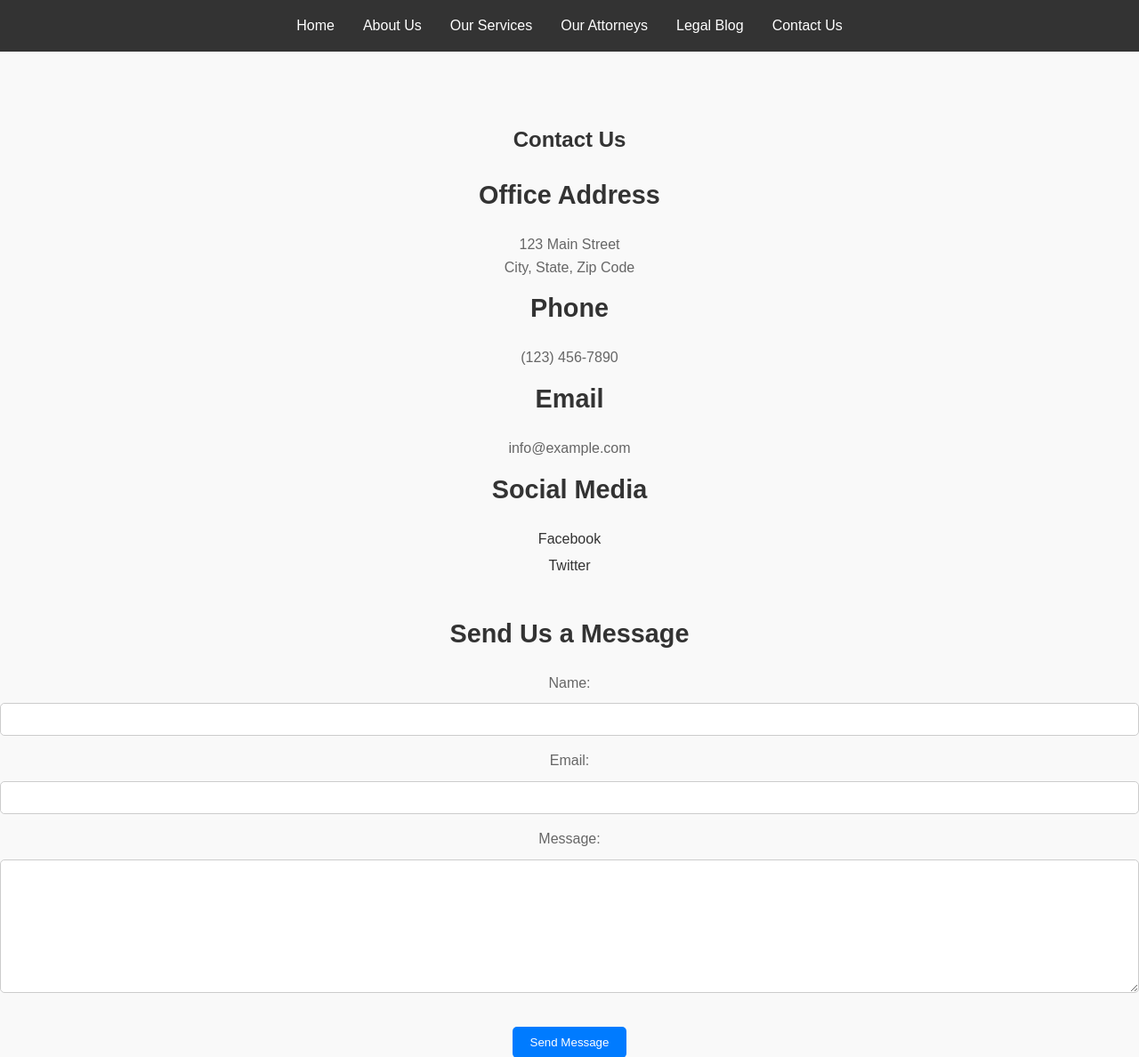
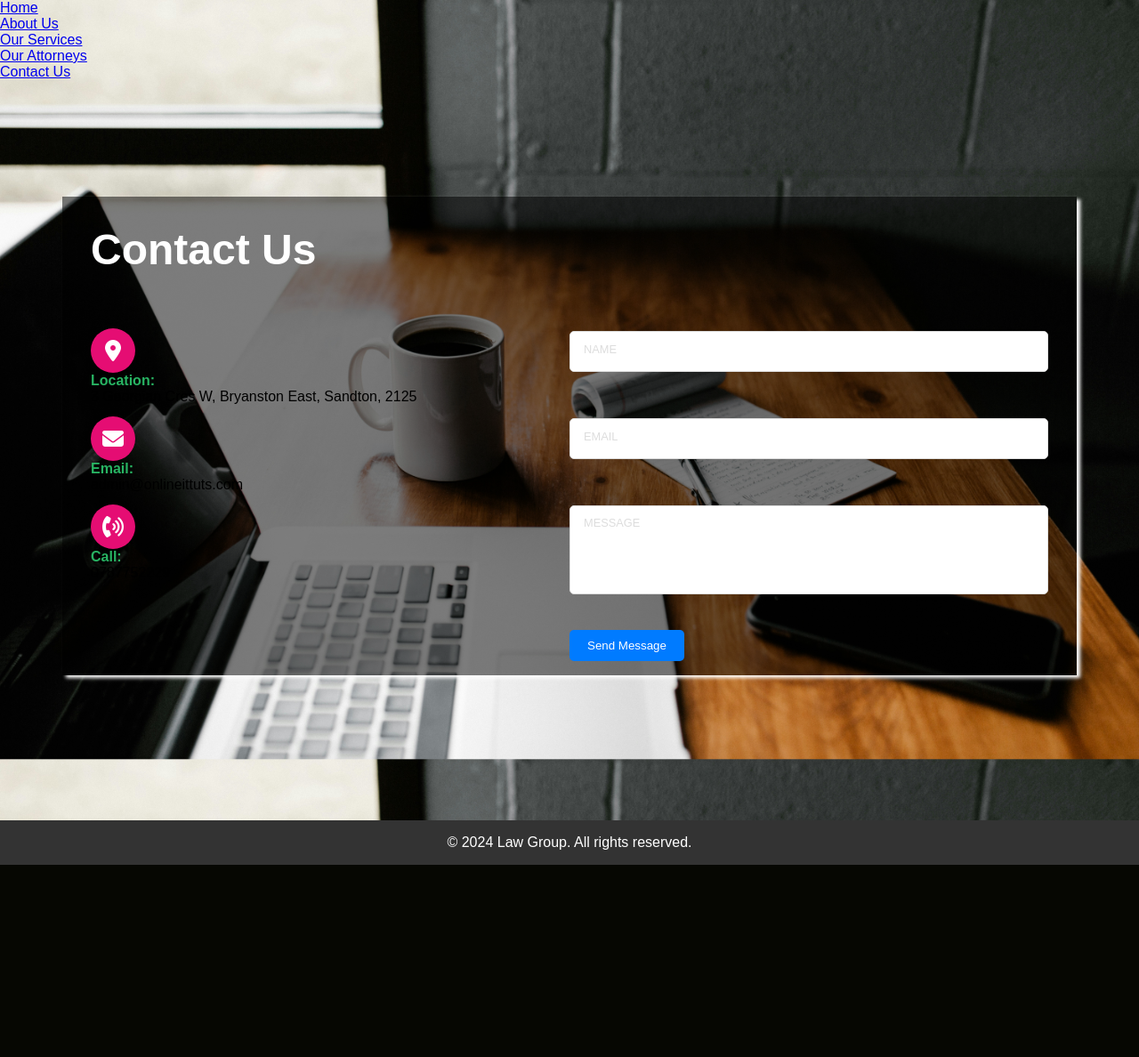
Before and after one commit to OmegaSithebe/Nkosi-Mbewe-Law-Group, a PHP site: page /contact.html in a window 1280 px wide. Shown: the top 1188 px of the page at 89% size. After the commit the page ends 972 px from the top, so only its background shows below. Run offline with PHP 8.4, Linux system fonts and the light colour scheme; some libraries are stand-ins or nearby versions.

Commit message:
28 May morning edit

```diff
--- a/contact.html
+++ b/contact.html
@@ -4,7 +4,8 @@
     <meta charset="UTF-8">
     <meta name="viewport" content="width=device-width, initial-scale=1.0">
     <title>Contact Us - Law Group</title>
-    <link rel="stylesheet" href="css/styles.css">
+    <link rel="stylesheet" href="css/styles2.css">
+    <link rel="stylesheet" href="https://cdnjs.cloudflare.com/ajax/libs/font-awesome/6.1.1/css/all.min.css">
 </head>
 <body>
     <header>
@@ -14,51 +15,68 @@
                 <li><a href="about.html">About Us</a></li>
                 <li><a href="services.html">Our Services</a></li>
                 <li><a href="attorneys.html">Our Attorneys</a></li>
-                <li><a href="blog.html">Legal Blog</a></li>
                 <li><a href="contact.html">Contact Us</a></li>
-                <!-- Add navigation links for other pages -->
             </ul>
         </nav>
     </header>
 
-    <section id="contact">
-        <div class="container">
+        <div class="contact-container">
+            <div class="contact-wrapper">
                 <h2>Contact Us</h2>
-            <div class="contact-info">
-                <h3>Office Address</h3>
-                <p>123 Main Street<br>City, State, Zip Code</p>
-                <h3>Phone</h3>
-                <p>(123) 456-7890</p>
-                <h3>Email</h3>
-                <p>info@example.com</p>
-                <h3>Social Media</h3>
+                <div class="contactform-section">
+                    <!-- Left side -->
+                    <div class="contactform-details">
                         <ul>
-                    <li><a href="https://facebook.com">Facebook</a></li>
-                    <li><a href="https://twitter.com">Twitter</a></li>
-                    <!-- Add more social media links as needed -->
+                            <li>
+                                <div class="icons">
+                                    <i class="fa-solid fa-location-dot"></i>
+                                </div>
+                                <div class="content">
+                                    <strong>Location:</strong>
+                                    <p>3 Georgian Cres W, Bryanston East, Sandton, 2125</p>
+                                </div>
+                            </li>
+                            <li>
+                                <div class="icons">
+                                    <i class="fa-solid fa-envelope"></i>
+                                </div>
+                                <div class="content">
+                                    <strong>Email:</strong>
+                                    <p>admin@onlineittuts.com</p>
+                                </div>
+                            </li>
+                            <li>
+                                <div class="icons">
+                                    <i class="fa-solid fa-phone-volume"></i>
+                                </div>
+                                <div class="content">
+                                    <strong>Call:</strong>
+                                    <p>0787752229</p>
+                                </div>
+                            </li>
                         </ul>
                     </div>
-            <div class="contact-form">
-                <h3>Send Us a Message</h3>
-                <form id="contact-form">
-                    <label for="name">Name:</label>
-                    <input type="text" id="name" name="name" required>
-
-                    <label for="email">Email:</label>
-                    <input type="email" id="email" name="email" required>
-
-                    <label for="message">Message:</label>
-                    <textarea id="message" name="message" required></textarea>
-
-                    <button type="submit" class="cta">Send Message</button>
+                    <!-- Right side -->
+                    <div class="input-field">
+                        <form>
+                            <div class="form-group">
+                                <input type="text" required="required" class="form-control">
+                                <span class="form-label">Name</span>
+                            </div>
+                            <div class="form-group">
+                                <input type="email" required="required" class="form-control">
+                                <span class="form-label">Email</span>
+                            </div>
+                            <div class="form-group">
+                                <textarea required="required" class="form-control"></textarea>
+                                <span class="form-label">Message</span>
+                            </div>
+                            <button type="submit">Send Message</button>
                         </form>
                     </div>
-            <div class="map">
-                <!-- Embed Google Maps or any other map service -->
-                <iframe src="https://www.google.com/maps/embed?pb=!1m18!1m12!1m3!1d3966.1831392298163!2d106.67931971429126!3d10.762390262497175!2m3!1f0!2f0!3f0!3m2!1i1024!2i768!4f13.1!3m3!1m2!1s0x31752f811bc0dbb7%3A0x1ca18a081b1d9a7e!2sBitexco%20Financial%20Tower!5e0!3m2!1sen!2suk!4v1645630748673!5m2!1sen!2suk" width="600" height="450" style="border:0;" allowfullscreen="" loading="lazy"></iframe>
                 </div>
             </div>
-    </section>
+        </div>
 
     <footer>
         <p>&copy; 2024 Law Group. All rights reserved.</p>
--- a/css/styles.css
+++ b/css/styles.css
@@ -72,11 +72,6 @@ section {
     text-align: center;
 }
 
-/* Contact Section Styles */
-#contact {
-    background-color: #f9f9f9;
-    padding: 80px 0;
-}
 
 /* Footer Styles */
 footer {
@@ -277,83 +272,142 @@ section {
     margin-left: 20px;
 }
 
-/* Blog Section */
-#blog {
+
+/* Contact Section Styles */
+.contactus {
     background-color: #f9f9f9;
     padding: 80px 0;
 }
 
-.article {
-    margin-bottom: 50px;
+.contact-container {
+    max-width: 800px;
+    margin: 0 auto;
+    background-color: #fff;
+    padding: 40px;
+    border-radius: 10px;
+    box-shadow: 0 0 10px rgba(0, 0, 0, 0.1);
 }
 
-.article h3 {
-    font-size: 2rem;
-    margin-bottom: 10px;
+.contact-wrapper {
+    display: flex;
+    flex-direction: column;
+    align-items: center;
 }
 
-.article p {
-    color: #666;
-    margin-bottom: 10px;
+.contactform-section {
+    display: flex;
+    flex-wrap: wrap;
+    justify-content: space-between;
+    margin-top: 20px;
 }
 
-/* Contact Section */
-#contact {
-    background-color: #f9f9f9;
-    padding: 80px 0;
+.contactform-details {
+    flex: 1;
+    min-width: 300px;
 }
 
-.contact-info, .contact-form, .map {
-    flex-basis: calc(33.33% - 20px);
-    margin-bottom: 40px;
-}
-
-.contact-info h3, .contact-form h3 {
-    font-size: 1.8rem;
-    margin-bottom: 20px;
-}
-
-.contact-info p, .contact-form label {
-    color: #666;
-    margin-bottom: 10px;
-}
-
-.contact-info ul {
+.contactform-details ul {
     list-style: none;
     padding: 0;
 }
 
-.contact-info ul li {
-    margin-bottom: 5px;
+.contactform-details li {
+    display: flex;
+    align-items: center;
+    margin-bottom: 20px;
 }
 
-.contact-info ul li a {
-    color: #333;
-    text-decoration: none;
+.contactform-details .icons {
+    font-size: 1.5rem;
+    margin-right: 10px;
+    color: #007bff;
 }
 
-.contact-form input[type="text"],
-.contact-form input[type="email"],
-.contact-form textarea {
+.contactform-details .content {
+    display: flex;
+    flex-direction: column;
+}
+
+.contactform-details strong {
+    font-size: 1rem;
+}
+
+.input-field {
+    flex: 1;
+    min-width: 300px;
+}
+
+.form-group {
+    position: relative;
+    margin-bottom: 20px;
+}
+
+.form-control {
     width: 100%;
     padding: 10px;
-    margin-bottom: 15px;
     border: 1px solid #ccc;
     border-radius: 5px;
 }
 
-.contact-form textarea {
-    height: 150px;
+textarea.form-control {
+    resize: vertical;
+    height: 100px;
 }
 
-.contact-form button {
+.form-label {
+    position: absolute;
+    top: 10px;
+    left: 15px;
+    pointer-events: none;
+    transition: 0.3s ease;
+    color: #666;
+}
+
+.form-control:focus + .form-label,
+.form-control:valid + .form-label,
+textarea:focus + .form-label,
+textarea:valid + .form-label {
+    top: -10px;
+    left: 10px;
+    font-size: 0.75rem;
+    color: #007bff;
+}
+
+button {
     padding: 10px 20px;
     background-color: #007bff;
     color: #fff;
     border: none;
     border-radius: 5px;
     cursor: pointer;
+    transition: background-color 0.3s;
 }
+
+button:hover {
+    background-color: #0056b3;
+}
+
+/* Footer Styles */
+footer {
+    background: #333;
+    color: #fff;
+    text-align: center;
+    padding: 1rem 0;
+    margin-top: 2rem;
+}
+
+/* Responsive Design */
+@media (max-width: 768px) {
+    .contactform-section {
+        flex-direction: column;
+        align-items: center;
+    }
+}
+
+
+
+
+
 
 .map {
     flex-basis: 100%;
@@ -368,8 +422,6 @@ section {
     border-radius: 5px;
 }
 
-
-<<<<<<< HEAD
 
 /*==========Home Page - Our Service Section =============*/
 
@@ -396,57 +448,6 @@ section {
     height: 100%;
 }
 
-/*Contact Us*/
-.homecontact {
-    max-width: 500px;
-    margin: 100px auto;
-    background-color: #fff;
-    padding: 40px;
-    border-radius: 10px;
-    box-shadow: 0 0 10px rgba(0, 0, 0, 0.1);
-    text-align: center;
-}
-
-h2 {
-    margin-bottom: 20px;
-    color: #333;
-}
-
-.homecontact-form {
-    margin-bottom: 20px;
-    text-align: left;
-}
-
-label {
-    display: block;
-    margin-bottom: 5px;
-    color: #666;
-}
-
-input[type="text"],
-input[type="email"],
-textarea {
-    width: 100%;
-    padding: 10px;
-    border: 1px solid #ccc;
-    border-radius: 5px;
-}
-
-textarea {
-    resize: vertical;
-=======
-/*==========Get in touch with US=====================*/
-
-body {
-    font-family: Arial, sans-serif;
-    margin: 0;
-    padding: 0;
-}
-
-.header-image {
-    width: 100%;
-    height: auto;
-}
 
 main {
     text-align: center;
@@ -470,32 +471,8 @@ main {
 .consultation-block p {
     font-size: 18px;
     margin: 10px 0;
->>>>>>> 3eaf4f82c8cfb796c7ec1bd6bf7b5a0e251c0c8a
 }
 
-button {
-    padding: 10px 20px;
-<<<<<<< HEAD
-    background-color: #007bff;
-    color: #fff;
-    border: none;
-    border-radius: 5px;
-    cursor: pointer;
-    transition: background-color 0.3s;
-=======
-    font-size: 16px;
-    background-color: #007BFF;
-    color: white;
-    border: none;
-    cursor: pointer;
->>>>>>> 3eaf4f82c8cfb796c7ec1bd6bf7b5a0e251c0c8a
-}
-
-button:hover {
-    background-color: #0056b3;
-}
-
-<<<<<<< HEAD
 .container {
     max-width: 500px;
     margin: 100px auto;
@@ -548,5 +525,3 @@ button {
 button:hover {
     background-color: #0056b3;
 }
-=======
->>>>>>> 3eaf4f82c8cfb796c7ec1bd6bf7b5a0e251c0c8a
--- /dev/null
+++ b/css/styles2.css
@@ -0,0 +1,195 @@
+*{
+    padding: 0;
+    margin: 0;
+    box-sizing: border-box;
+    font-family: "poppins", sans-serif;
+}
+
+body{
+    background: url('../images/homecontactus.jpg');
+    background-size: cover;
+    max-height: 100vh;
+}
+
+/*body{
+    content: "";
+    position: absolute;
+    top: 0;
+    left: 0;
+    width: 100%;
+    height: 100%;
+    background: rgba(0, 0, 0, 0.8);
+    z-index: -8;
+}*/
+
+.contact-container{
+    display: flex;
+    align-items: center;
+    justify-content: center;
+    min-height: 100vh;
+}
+
+.contact-wrapper {
+    max-width: 1140px;
+    margin: 0 auto;
+    padding: 0 1rem;
+    background: rgba(0, 0, 0, 0.5);
+    width: 100%;
+    box-shadow: 4px 3px 4px #fff;
+}
+
+.contact-wrapper h2{
+    font-size: 3rem;
+    color: #fff;
+    padding: 2rem 1rem;
+    position: relative;
+}
+
+.contact-wrapper h2::after {
+    content: "";
+    position: absolute;
+    top: 100px;
+    left: 20px;
+    width: 18px;
+    background: #e50d73;
+}
+
+.contactform-section{
+    display: grid;
+    grid-template-columns: repeat(2, 1fr);
+    padding: 1rem;
+}
+
+.contactform-section ul {
+    list-style-type: none;
+    display: flex;
+    flex-direction: column;
+}
+
+.contactform-details .icons{
+    background: #e50d73;
+    width: 50px;
+    height: 50px;
+    margin-right: 1rem;
+    border-radius: 50%;
+}
+
+.contactform-details li i{
+    display: flex;
+    align-self: center;
+    padding: 1rem;
+    color: #fff;
+    margin: 0.8rem 0;
+}
+
+.contactform-details li i{
+    font-size: 1.5rem;
+    display: flex;
+    align-items: center;
+    justify-content: center;
+    height: inherit;
+}
+
+
+.contactform-details strong {
+    color: #28b463;
+}
+
+.contactform-details{
+    position: relative;
+}
+
+.form-group .form-control{
+    width: 100%;
+    outline: none;
+    border: 1px solid #ddd;
+    padding: 0.8rem;
+    margin: 1rem 0;
+    resize: none;
+    border-radius: 5px;
+    font-size: 1rem;
+}
+
+.form-group span {
+    position: absolute;
+    top: 0.8rem;
+    left: 0;
+    padding: 1rem;
+    pointer-events: none;
+    font-size: 0.8rem;
+    color: #ddd;
+    text-transform: uppercase;
+}
+
+.form-control:focus + .form-label,
+.form-control:valid + .form-label,
+textarea:focus + .form-label,
+textarea:valid + .form-label {
+    top: -10px;
+    left: 10px;
+    font-size: 0.75rem;
+    color: #007bff;
+}
+
+
+.input-field {
+    flex: 1;
+    min-width: 300px;
+}
+
+.form-group {
+    position: relative;
+    margin-bottom: 20px;
+}
+
+.form-control {
+    width: 100%;
+    padding: 10px;
+    border: 1px solid #ccc;
+    border-radius: 5px;
+}
+
+textarea.form-control {
+    resize: vertical;
+    height: 100px;
+}
+
+.form-label {
+    position: absolute;
+    top: 10px;
+    left: 15px;
+    pointer-events: none;
+    transition: 0.3s ease;
+    color: #666;
+}
+
+button {
+    padding: 10px 20px;
+    background-color: #007bff;
+    color: #fff;
+    border: none;
+    border-radius: 5px;
+    cursor: pointer;
+    transition: background-color 0.3s;
+}
+
+button:hover {
+    background-color: #0056b3;
+}
+
+/* Footer Styles */
+footer {
+    background: #333;
+    color: #fff;
+    text-align: center;
+    padding: 1rem 0;
+    margin-top: 2rem;
+}
+
+/* Responsive Design */
+@media (max-width: 768px) {
+    .contactform-section {
+        flex-direction: column;
+        align-items: center;
+    }
+}
```
Lines whose indentation alone changed are shown as unchanged.
